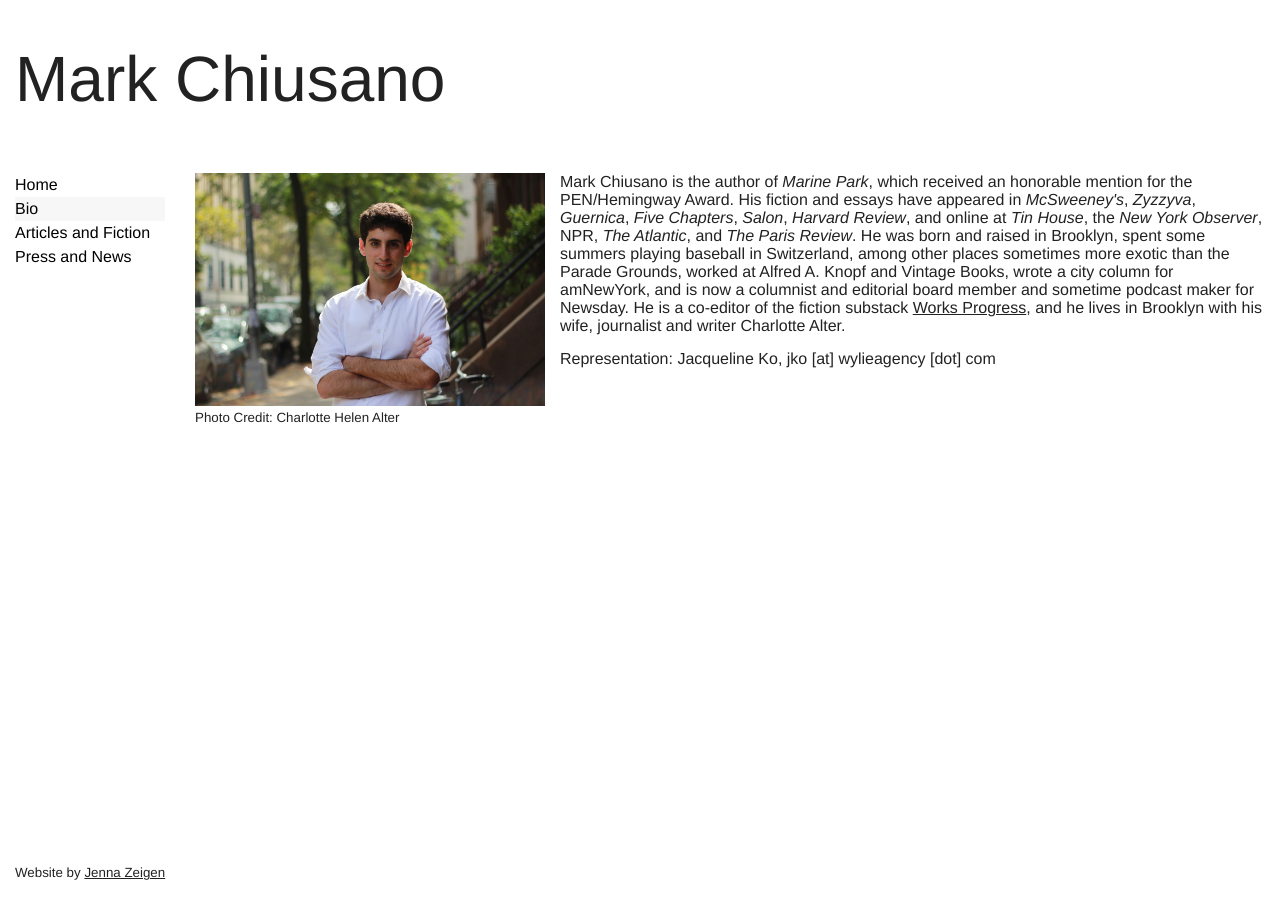
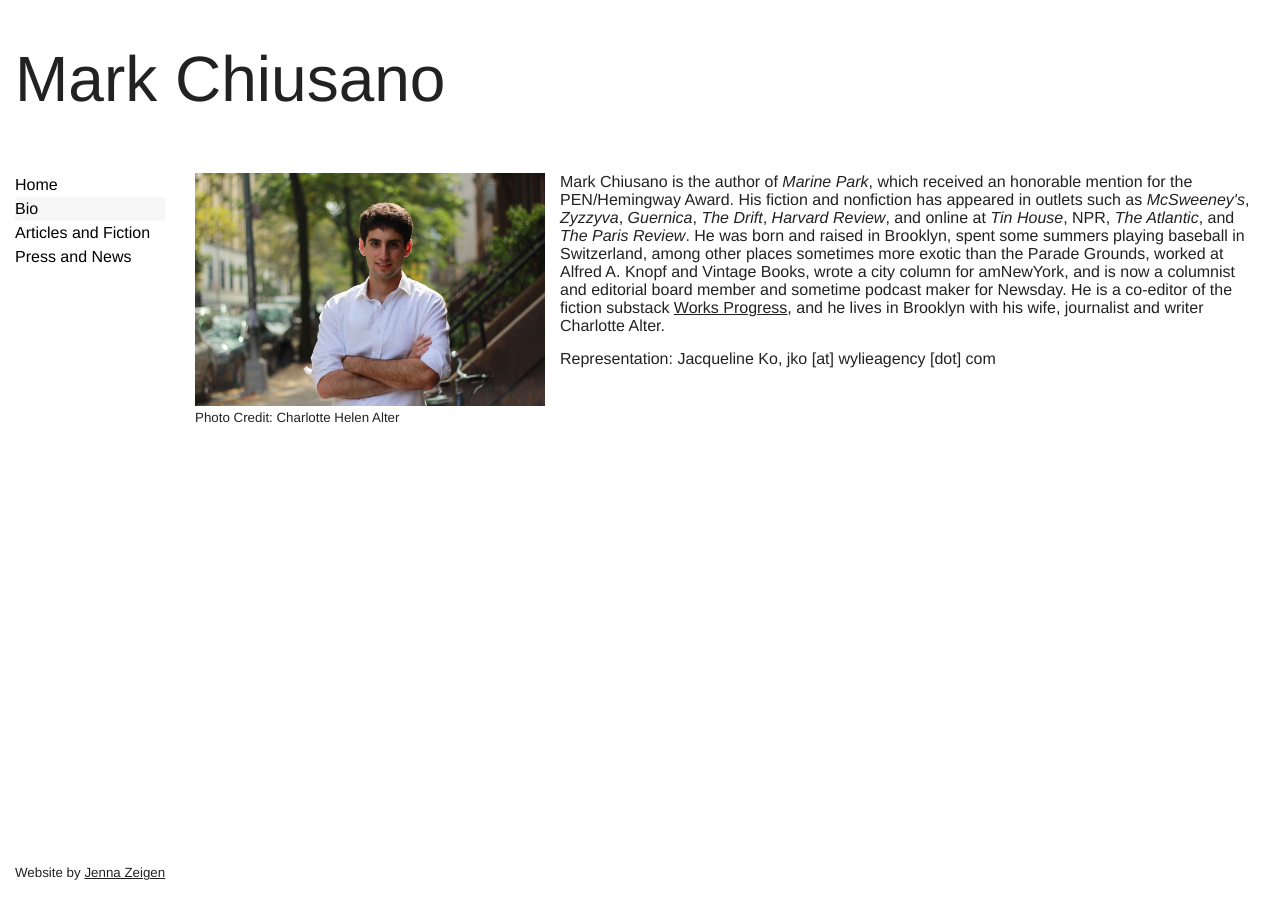
Before and after one commit to mjchiusano/mjchiusano.github.io, a Jekyll site: the page built from bio.html, in a window 1280 px wide. Built offline with Jekyll 4.4.1, drawn with Linux system fonts in a browser that asks for light colours; Markdown is read by kramdown in place of the engine named in the settings.

Commit message:
Update bio.html
new

```diff
--- a/bio.html
+++ b/bio.html
@@ -8,7 +8,7 @@
   <small>Photo Credit: Charlotte Helen Alter</small>
 </div>
 
-<p class="gutter-pad-bottom">Mark Chiusano is the author of <i>Marine Park</i>, which received an honorable mention for the PEN/Hemingway Award. His fiction and essays have appeared in <i>McSweeney's</i>, <i>Zyzzyva</i>, <i>Guernica</i>, <i>Five Chapters</i>, <i>Salon</i>, </i><i>Harvard Review</i>, and online at <i>Tin House</i>, the <i>New York Observer</i>, NPR, <i>The Atlantic</i>, and <i>The Paris Review</i>. He was born and raised in Brooklyn, spent some summers playing baseball in Switzerland, among other places sometimes more exotic than the Parade Grounds, worked at Alfred A. Knopf and Vintage Books, wrote a city column for amNewYork, and is now a columnist and editorial board member and sometime podcast maker for Newsday. He is a co-editor of the fiction substack <a href="https://worksprogress.substack.com/"> Works Progress</a>, and he lives in Brooklyn with his wife, journalist and writer Charlotte Alter.</p>
+<p class="gutter-pad-bottom">Mark Chiusano is the author of <i>Marine Park</i>, which received an honorable mention for the PEN/Hemingway Award. His fiction and nonfiction has appeared in outlets such as <i>McSweeney's</i>, <i>Zyzzyva</i>, <i>Guernica</i>, <i>The Drift</i>, </i><i>Harvard Review</i>, and online at <i>Tin House</i>, NPR, <i>The Atlantic</i>, and <i>The Paris Review</i>. He was born and raised in Brooklyn, spent some summers playing baseball in Switzerland, among other places sometimes more exotic than the Parade Grounds, worked at Alfred A. Knopf and Vintage Books, wrote a city column for amNewYork, and is now a columnist and editorial board member and sometime podcast maker for Newsday. He is a co-editor of the fiction substack <a href="https://worksprogress.substack.com/"> Works Progress</a>, and he lives in Brooklyn with his wife, journalist and writer Charlotte Alter.</p>
 
 
 <p>Representation:
```
